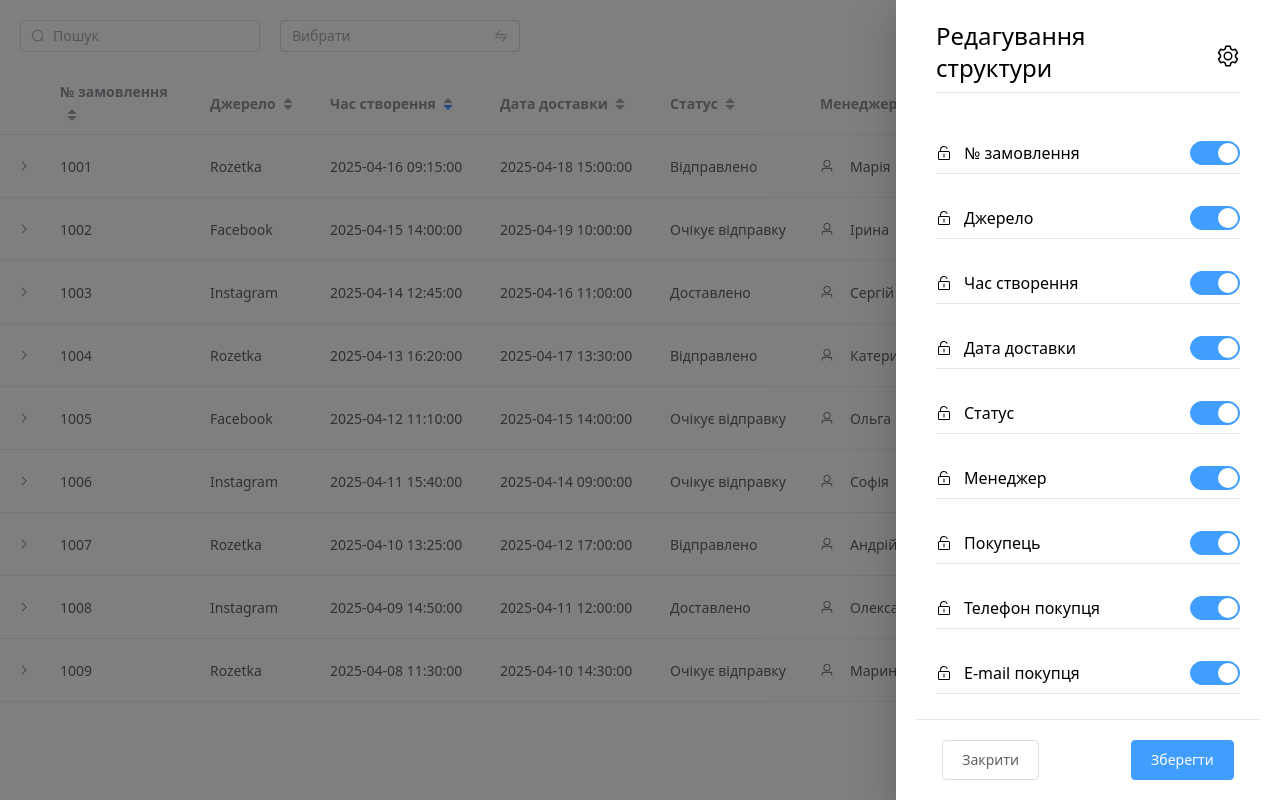
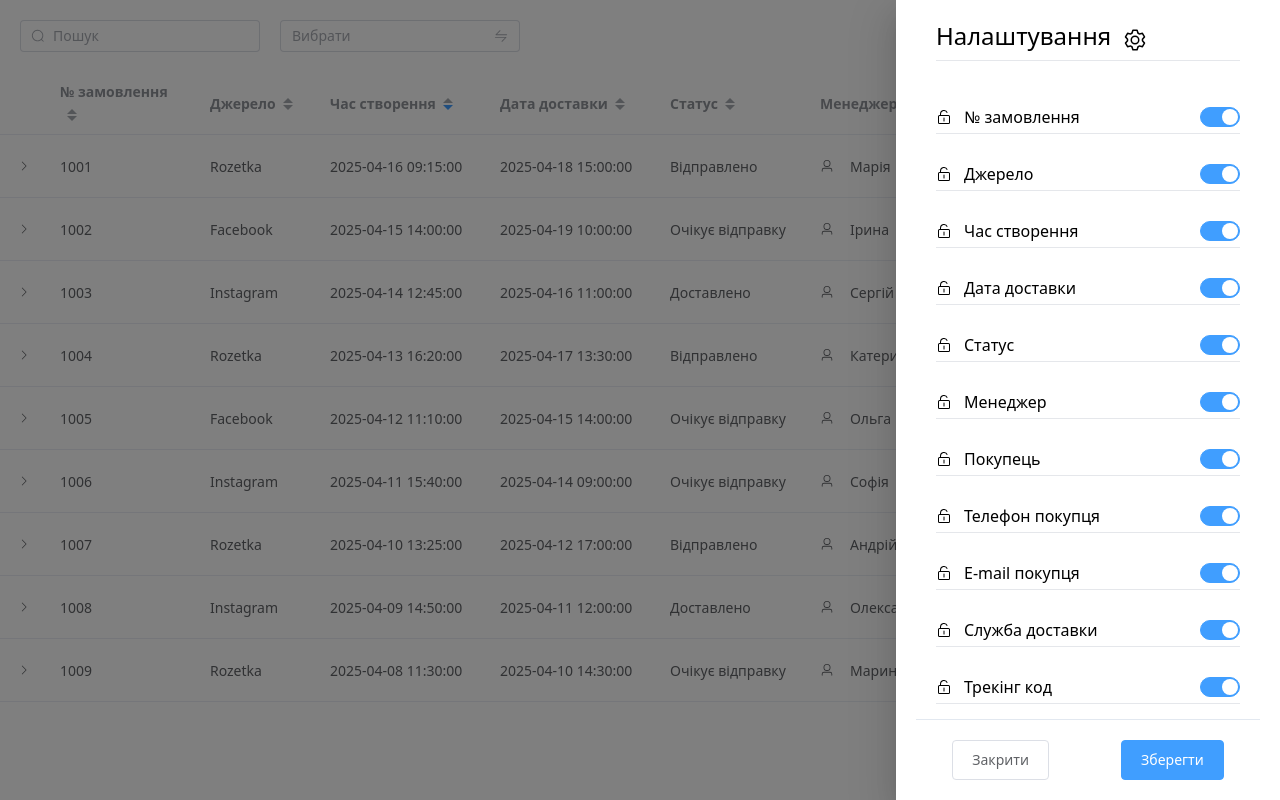
Before and after one commit to NpmPanic/ORDER_TABLE, a Vue app: page / in a window 1280 px wide. Both pictures are taken after a click on the button "Редагувати таблицю". Built offline with nearby package versions, Linux system fonts and the light colour scheme.

Commit message:
Drawer update

```diff
--- a/src/components/TheDrawer.vue
+++ b/src/components/TheDrawer.vue
@@ -47,7 +47,7 @@ const emit = defineEmits(['update:modelValue'])
 				<div
 					class="flex items-center gap-3 text-2xl mb-10 border-b border-gray-200"
 				>
-					<p class="pb-2">Редагування структури</p>
+					<p class="pb-2">Налаштування</p>
 					<el-icon><Setting /></el-icon>
 				</div>
 
@@ -56,21 +56,24 @@ const emit = defineEmits(['update:modelValue'])
 					:key="item"
 					class="w-full flex items-center justify-between mb-6 border-b border-gray-200"
 				>
-					<div class="flex items-center gap-3">
+					<div
+						class="flex items-center gap-3"
+						:class="{ 'text-gray-400': !switchStates[item] }"
+					>
 						<el-icon v-if="switchStates[item]"><Unlock /></el-icon>
 						<el-icon v-else><Lock /></el-icon>
 						<p>{{ item }}</p>
 					</div>
-					<el-switch v-model="switchStates[item]" size="large" />
+					<el-switch v-model="switchStates[item]" />
 				</div>
 			</div>
 
 			<div class="pt-5 bg-white z-10 border-t border-slate-200">
-				<div class="flex justify-center gap-20">
-					<el-button size="large" @click="emit('update:modelValue', false)"
+				<div class="flex justify-center gap-15">
+					<el-button @click="emit('update:modelValue', false)" size="large"
 						>Закрити</el-button
 					>
-					<el-button size="large" type="primary">Зберегти</el-button>
+					<el-button type="primary" size="large">Зберегти</el-button>
 				</div>
 			</div>
 		</div>
```
